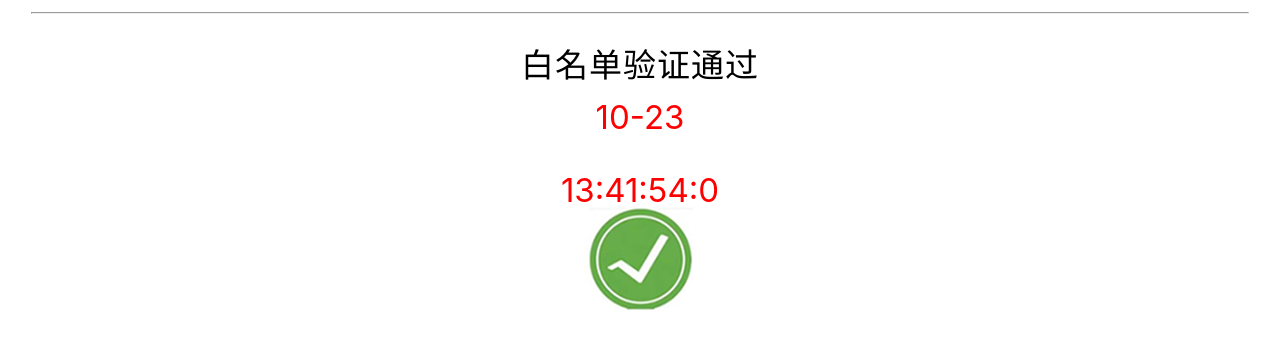
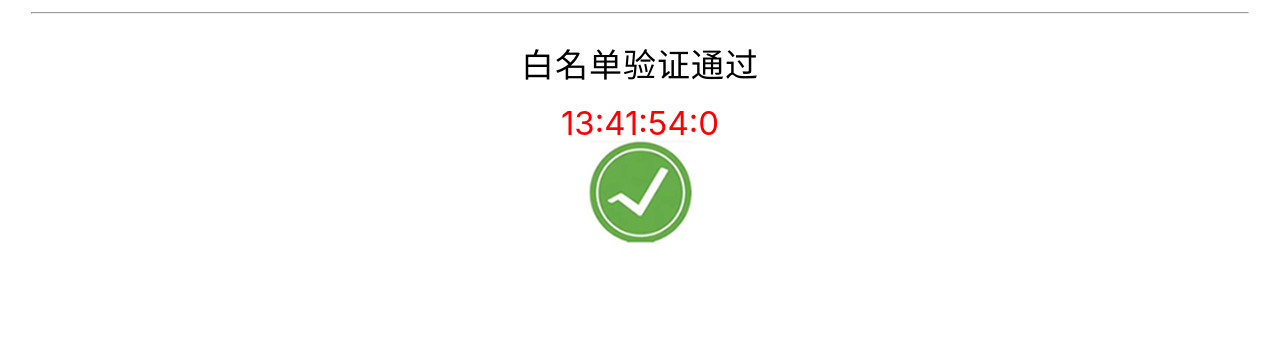
Before and after one commit to zhiquanhuang/zhiquanhuang.github.io, a plain HTML site: page 进校.html in a window 1280 px wide. Shown: the part 212-560 px from the top of the page. Drawn offline with Linux system fonts and the light colour scheme.

Commit message:
Update 进校.html

```diff
--- a/进校.html
+++ b/进校.html
@@ -28,7 +28,6 @@
     }
     setInterval(myDate,1);
 </script>
-	<p style="color: red; font-size: 33px; margin-top: 10px;">10-23</p>
 <p ><div id="div"  style="color: red; font-size: 33px; margin-top: 10px;"></div></p>
 				<img src="pass.png" alt="" style="margin: -20px;">
 			</div></div></div></div></body></html>
```
